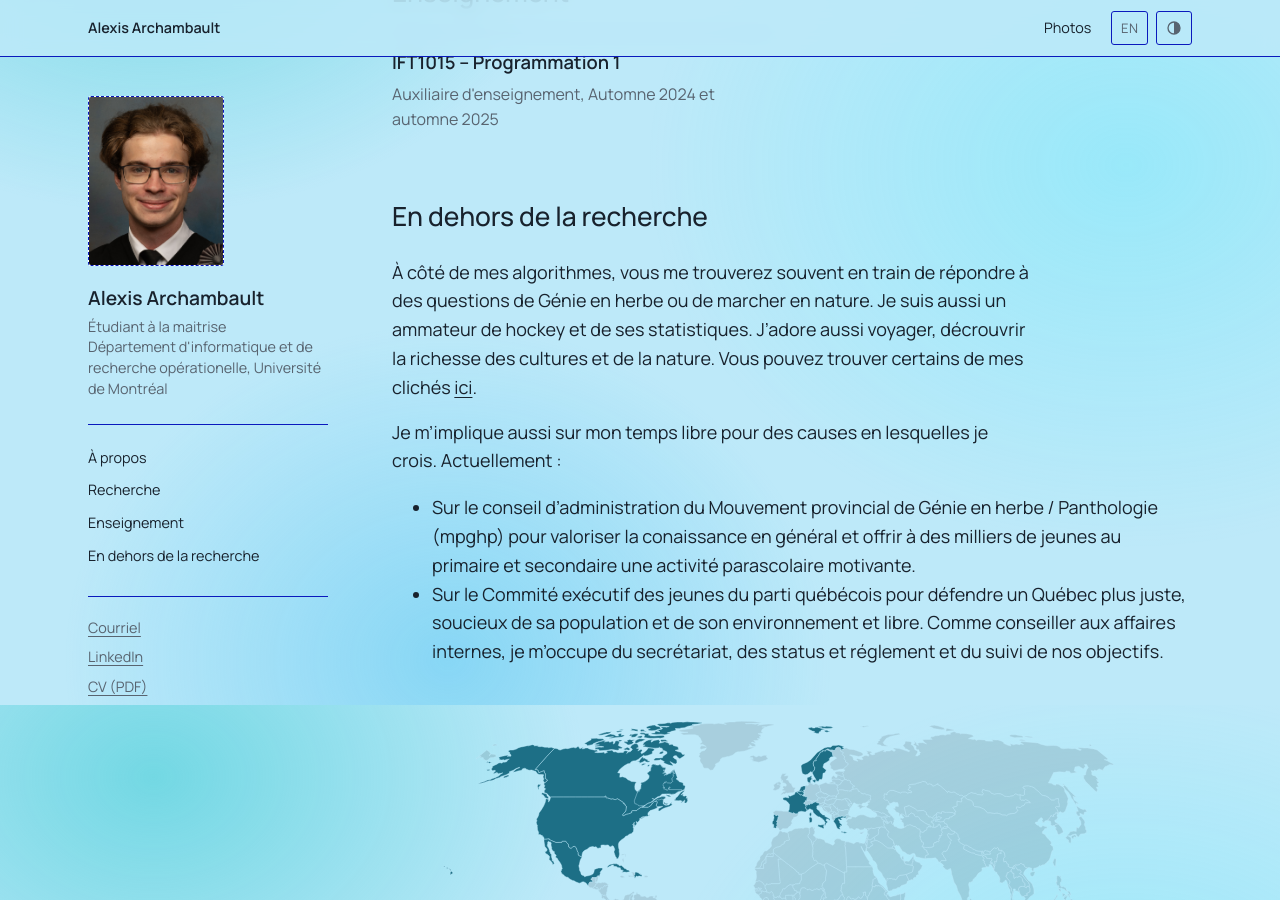
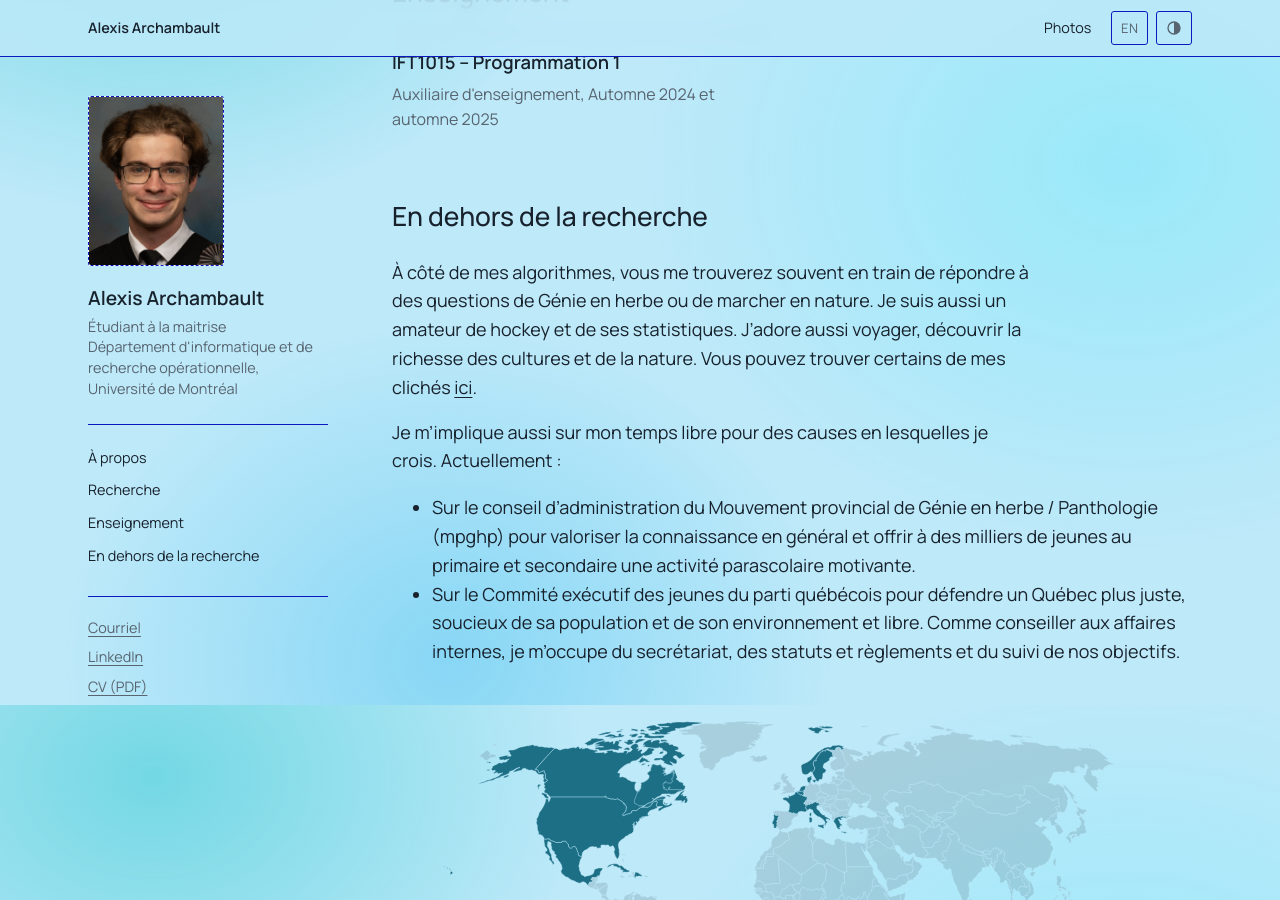
Before and after one commit to Alexis-Archambault/Alexis-Archambault.github.io, a Jekyll site: the page built from index.html, in a window 1280 px wide and 900 px high, scrolled down 1095 px. Built offline with Jekyll 4.4.1, drawn with Linux system fonts in a browser that asks for light colours; some of the changed text lies outside the part shown.

Commit message:
Fixed spelling mistakes in french

```diff
--- a/_data/fr/profil.yml
+++ b/_data/fr/profil.yml
@@ -5,12 +5,12 @@ nom: "Alexis Archambault"
 # Votre nom tel qu'il apparaît dans les listes d'auteurs (mis en gras dans les publications)
 nom_citation: "Alexis Archambault"
 statut: "Étudiant à la maitrise"
-affiliation: "Département d'informatique et de recherche opérationelle, Université de Montréal"
+affiliation: "Département d'informatique et de recherche opérationnelle, Université de Montréal"
 
 # Photo : déposez le fichier dans assets/img/ puis indiquez son chemin, ex. /assets/img/photo.jpg
 photo: "/assets/img/photo_profile.jpg"
 
-accroche: "Étudiant à la maitrise en informatique, recherche opérationelle, théorie des jeux et du vote."
+accroche: "Étudiant à la maitrise en informatique, recherche opérationnelle, théorie des jeux et du vote."
 
 
 bio: |
@@ -21,17 +21,17 @@ bio: |
 
 interets_perso: |
   À côté de mes algorithmes, vous me trouverez souvent en train de répondre à des questions de Génie en herbe
-  ou de marcher en nature. Je suis aussi un ammateur de hockey et de ses statistiques.
-  J'adore aussi voyager, décrouvrir la richesse des cultures et de la nature.
+  ou de marcher en nature. Je suis aussi un amateur de hockey et de ses statistiques.
+  J'adore aussi voyager, découvrir la richesse des cultures et de la nature.
   Vous pouvez trouver certains de mes clichés [ici](/photos).
 
   Je m'implique aussi sur mon temps libre pour des causes en lesquelles je crois. Actuellement :
     - Sur le conseil d'administration du Mouvement provincial de Génie en herbe / Panthologie (mpghp) pour valoriser
-    la conaissance en général et offrir à des milliers de jeunes au primaire et secondaire une activité parascolaire
+    la connaissance en général et offrir à des milliers de jeunes au primaire et secondaire une activité parascolaire
     motivante.
     - Sur le Commité exécutif des jeunes du parti québécois pour défendre un Québec plus juste, soucieux de sa population
-    et de son environnement et libre. Comme conseiller aux affaires internes, je m'occupe du secrétariat, des status et
-    réglement et du suivi de nos objectifs.
+    et de son environnement et libre. Comme conseiller aux affaires internes, je m'occupe du secrétariat, des statuts et
+    règlements et du suivi de nos objectifs.
 
 # Texte affiché sous le titre de la page Photos (Markdown accepté ; "" pour le masquer).
 # Pour plusieurs paragraphes, utilisez la forme « photos_description: | » comme pour bio.
```
